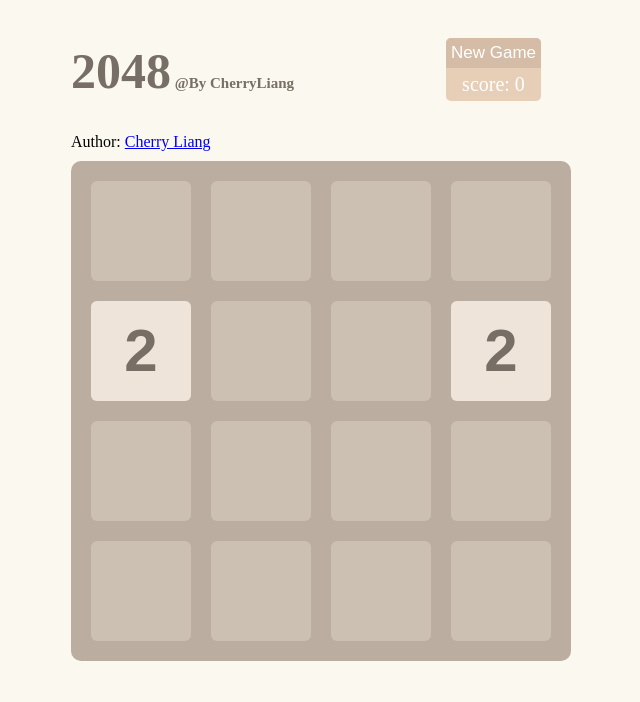
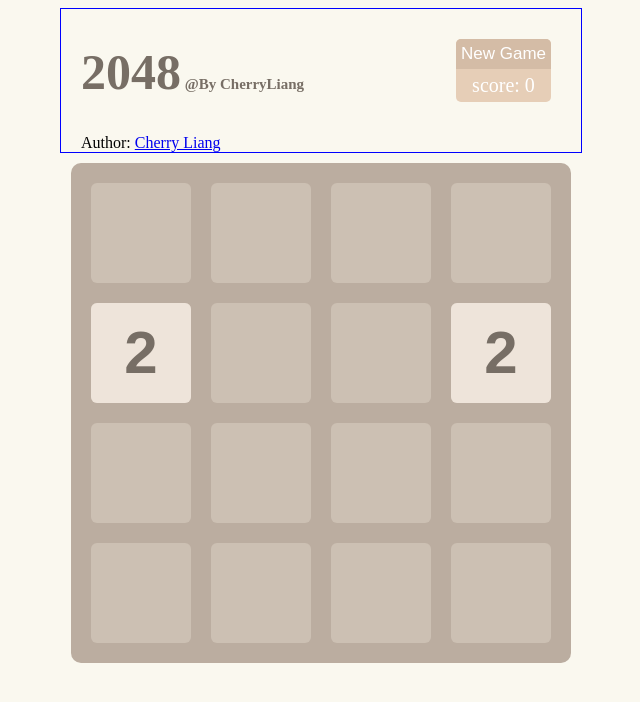
Before and after one commit to CaiYiLiang/Game-2048, a plain HTML site: page index.html in a window 1280 px wide. Shown: the whole page, without its empty margins (319-959 px from the left). Drawn offline with nearby package versions, Linux system fonts and the light colour scheme.

```diff
--- a/css/main.css
+++ b/css/main.css
@@ -5,7 +5,8 @@ body{
 .container{
 	width: 500px;
 	margin: 0 auto;
-	/*border: 1px solid blue;*/
+	padding-left: 20px;
+	border: 1px solid blue;
 }
 
 
```
